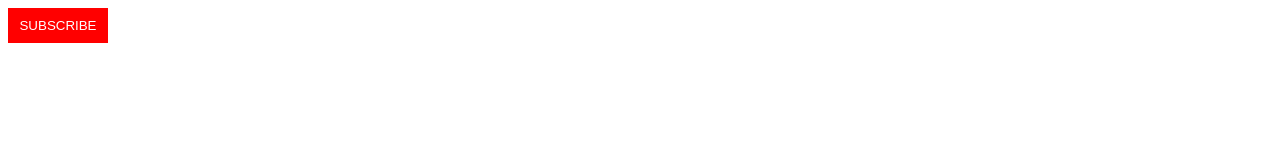
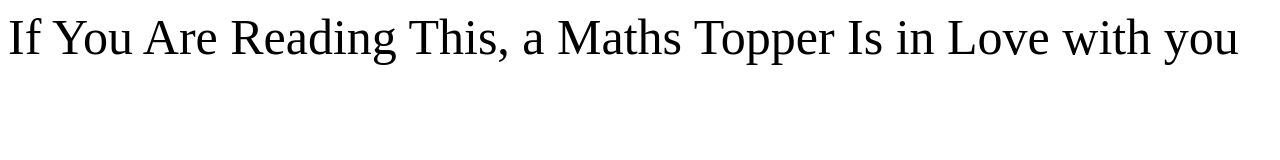
Before and after one commit to SanskarG2010/simple-website, a plain HTML site: page index.html in a window 1280 px wide. Drawn offline with Linux system fonts and the light colour scheme.

Commit message:
Update index.html

```diff
--- a/index.html
+++ b/index.html
@@ -1,12 +1,8 @@
 <style>
-button {
-    color: white;
-    background-color: red;
-    border: none;
-    height: 35px;
-    width: 100px;
+p {
+    font-size : 50px;
 }
 
 </style>
 
-<button>SUBSCRIBE</button>
+<p>If You Are Reading This, a Maths Topper Is in Love with you</p>
```
